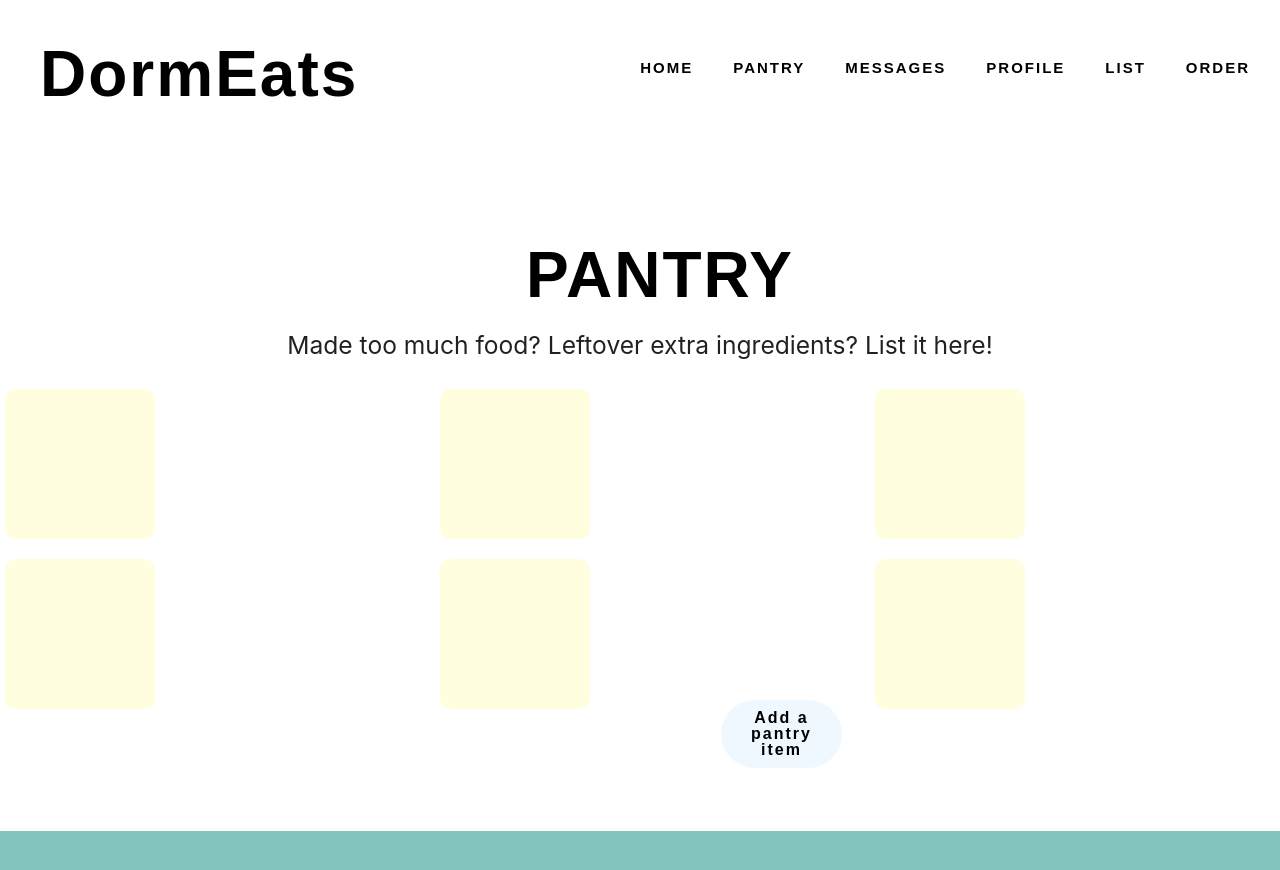
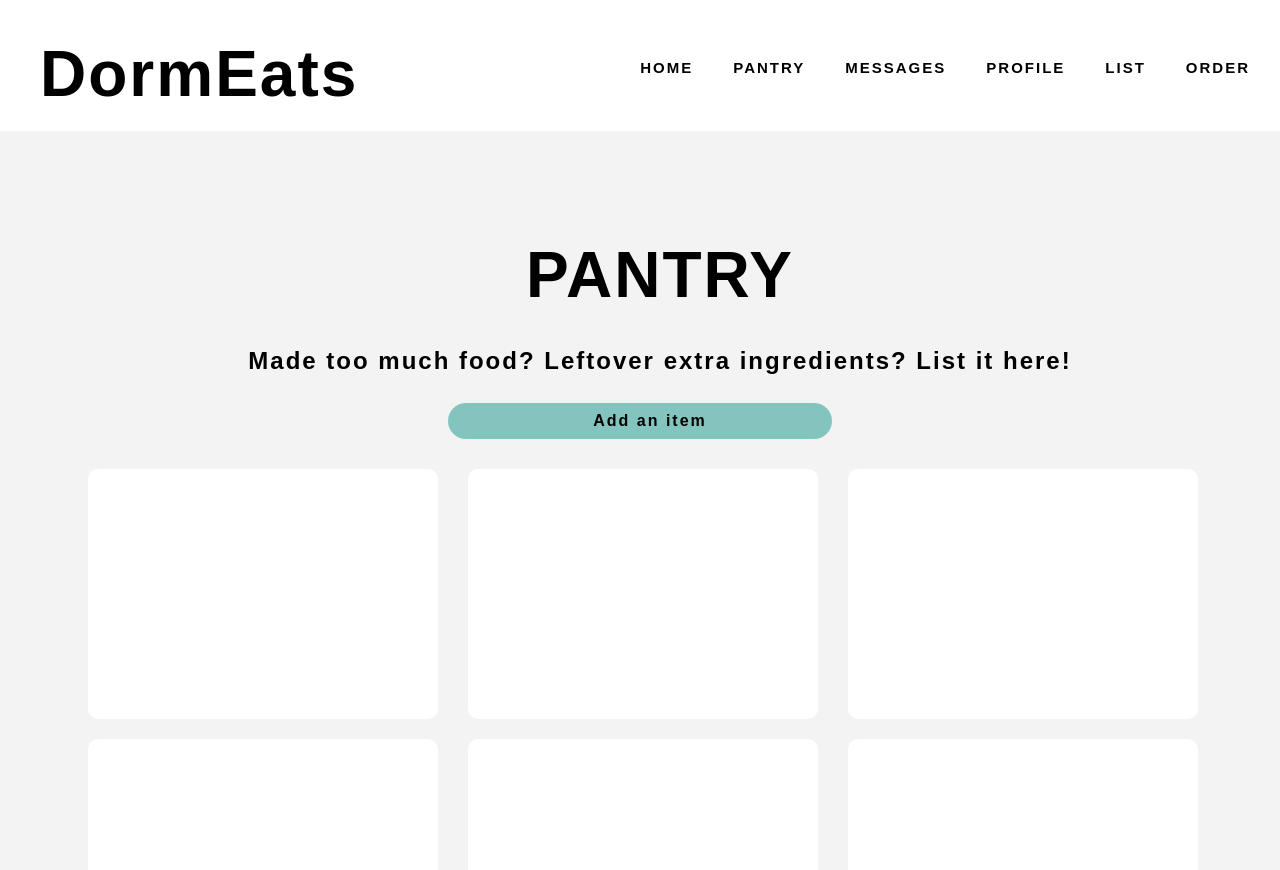
Before and after one commit to alysekwok/hackgt21, a React (Create React App) app in the folder client/: page /pantry in a window 1280 px wide. Shown: the top 870 px of the page. Before the commit the page ends 831 px from the top, so only its background shows below. Built offline with nearby package versions, Linux system fonts and the light colour scheme.

Commit message:
add to pantry

```diff
--- a/client/src/components/auth/Register.js
+++ b/client/src/components/auth/Register.js
@@ -42,7 +42,8 @@ return (
               </h4>
               <p className="grey-text text-darken-1">
                 Already have an account?
-                <Link to="/login">Login</Link>
+
+                <Link to="/login"> Login</Link>
               </p>
             </div>
             <form noValidate onSubmit={this.onSubmit}>
--- a/client/src/components/auth/auth.css
+++ b/client/src/components/auth/auth.css
@@ -1,6 +1,6 @@
 .container {
     background-color: white;
-    height: 700px;
+    height: 800px;
     width: auto;
     padding-top: 70px;
     font-size: 3vmin;
--- a/client/src/components/customers/Pantry.js
+++ b/client/src/components/customers/Pantry.js
@@ -1,14 +1,13 @@
 import React from "react";
 import './css/Pantry.css';
-
 
 const Pantry = () => {
     return (
         <div class ="pantry-page">
-            <h1 id = "big-pantry-text">PANTRY</h1>
-            <h5 id = "pantry-description">Made too much food? Leftover extra ingredients? List it here!</h5>
-            <div id = "add-button">
-            <button>Add a pantry item</button>
+           <div><h1 id = "big-pantry-text">PANTRY</h1></div>
+            <div><h5 id = "pantry-description">Made too much food? Leftover extra ingredients? List it here!</h5></div>
+            <div>
+                <button id = "pantry-add-btn">Add an item</button>
             </div>
             <div class = "grid">
             <div class = "foodEntry"> </div>
@@ -19,8 +18,8 @@ const Pantry = () => {
             <div class = "foodEntry"> </div>
             </div>
         </div>
+    )
+}
 
 
-    )
-}
 export default Pantry;
--- a/client/src/components/customers/css/Pantry.css
+++ b/client/src/components/customers/css/Pantry.css
@@ -1,9 +1,11 @@
 
 .pantry-page {
-    background-color: white;
-    height: 700px;
+    background-color:#F3F3F3;
+    height: 1000px;
     width: auto;
     padding-top: 70px;
+    display: flex;
+    flex-direction: column;
 }
 
 #big-pantry-text {
@@ -17,12 +19,13 @@
     text-align: center;
 }
 
-#add-button {
+#pantry-add-btn {
     display: block;
     margin-left: auto;
     margin-right: auto;
     width: 30%;
-    padding-left: 80px;
+    padding-left: 50px;
+    background-color: rgba(131,197,190,1);
 
 }
 
@@ -40,9 +43,9 @@
     padding: 20px;
     column-gap: 5px;
     row-gap: 5px;
-    background-color: lightyellow;
-    width: 150px;
-    height: 150px;
+    background-color: white;
+    width: 350px;
+    height: 250px;
     border-radius: 10px;
     text-align: center;
     margin-left: 5px;
@@ -51,4 +54,14 @@
 
 #pantry-description {
     text-align: center;
+    color: black;
+    font-size: 3vmin;
+    line-height: 1;
+    font-weight: bold;
+    letter-spacing: 2px;
+    font-family: 'Poppins', sans-serif;
+    padding-left: 40px;
+    text-align: center;
+    margin-bottom: 30px;
+
 }
```
